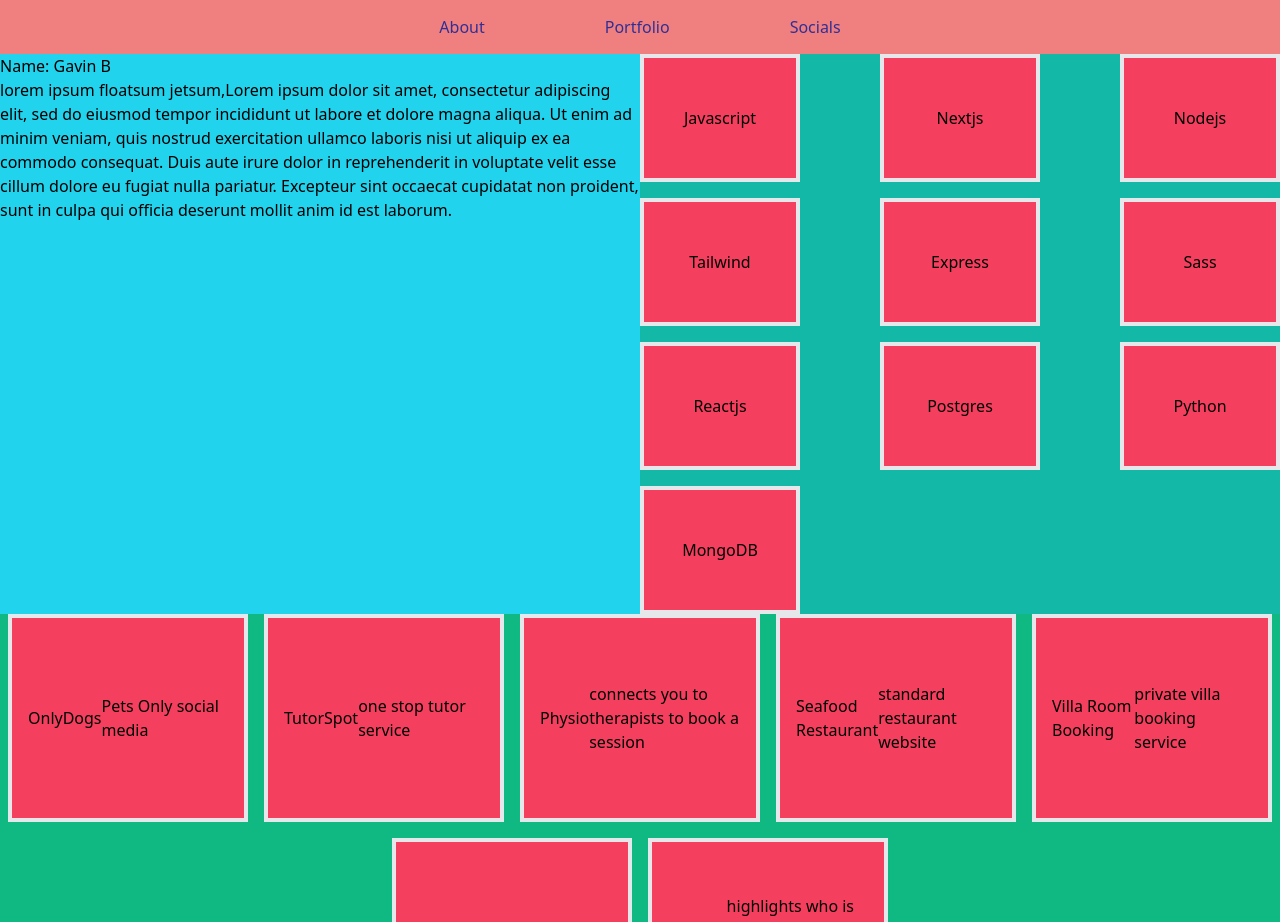
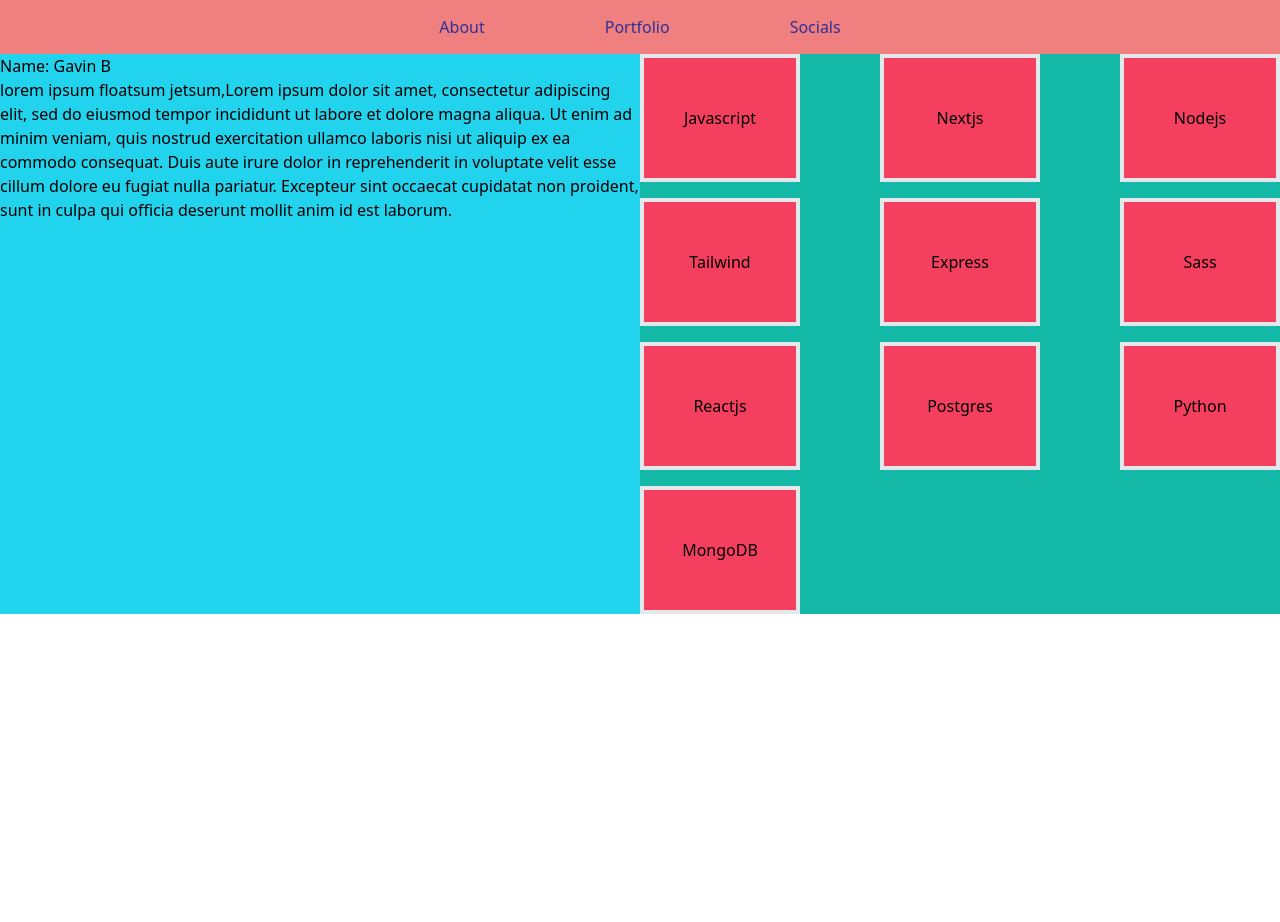
Before and after one commit to cantidosan/home-app, a Next.js app: page /about in a window 1280 px wide. Shown: the top 922 px of the page. After the commit the page ends 800 px from the top, so only its background shows below. Built offline with nearby package versions, Linux system fonts and the light colour scheme.

Commit message:
connected all components with context

```diff
--- a/Contexts/LangaugeContext.js
+++ b/Contexts/LangaugeContext.js
@@ -1,9 +1,13 @@
-import React, { useContext, useState } from "react";
+import React, { useContext } from "react";
 
 
 
 const LanguageContext = React.createContext();
 
+
+
+
+
 export const useLanguages = () => useContext(LanguageContext)
 
 export default LanguageContext;
--- a/components/LanguageInfo.js
+++ b/components/LanguageInfo.js
@@ -6,16 +6,20 @@
 export default function LanguageInfo(props) {
 
 
+
+
     const [isSelected, setIsSelected] = useState(false);
 
 
     const handleClick = (event) => {
 
-        console.log(props)
+        /* console.log(props)
         console.log("click");
-        console.log(event);
+        console.log(event); */
 
         setIsSelected(!isSelected)
+
+        props.onClick(props.lang.label, !isSelected)
 
     }
 
@@ -23,7 +27,7 @@
 
         <div className={`flex basis-40  justify-center items-center
                         box-border h-32  p-4 border-4 bg-rose-500
-                        hover:bg-rose-300 cursor:pointer hover:scale-110 ${isSelected ? "scale-90 bg-cyan-700" : ""} `}>
+                        hover:bg-rose-300 cursor-pointer hover:scale-110 ${isSelected ? "scale-90 bg-cyan-700" : ""} `}>
 
             <a onClick={handleClick}>
 
--- a/components/LanguageList.js
+++ b/components/LanguageList.js
@@ -1,9 +1,37 @@
-import React from 'react';
+import React, { useContext, useState } from 'react';
 import LanguageInfo from './LanguageInfo';
-
+import LanguageContext from '../Contexts/LangaugeContext';
 
 
 export default function LanguageList(props) {
+
+
+    const { lang, setLangList } = useContext(LanguageContext);
+
+    const handleLanguageClick = (label, isSelected) => {
+
+
+        //console.log(label, isSelected)
+        let newLang = [...lang]
+
+        if (isSelected) {
+
+            //Add the language to the array
+
+            newLang.push(label)
+
+        }
+        else {
+
+            // Check if language  already exists in array and remove it
+            newLang = lang.filter((word) => word !== label);
+
+
+        }
+        setLangList(newLang)
+        //console.log(lang)
+
+    }
 
     const languages = [
         { label: "Javascript", href: "" },
@@ -22,7 +50,7 @@
                         justify-between bg-teal-500 ">
             {languages.map((lang, key) => (
 
-                <LanguageInfo lang={lang} key={key} />
+                <LanguageInfo lang={lang} key={key} onClick={handleLanguageClick} />
 
             ))}
         </div>
--- a/components/ProjectList.js
+++ b/components/ProjectList.js
@@ -1,6 +1,9 @@
-import React from 'react';
+import React, { useContext } from 'react';
 import ProjectInfo from './ProjectInfo';
-import { useLanguages } from '../Contexts/LangaugeContext';
+import LanguageContext, { useLanguages } from '../Contexts/LangaugeContext';
+import _ from 'lodash';
+
+
 
 
 
@@ -8,25 +11,51 @@
 
     const projects = [
 
-        { label: "OnlyDogs", href: "", desc: "Pets Only social media", lang: ["Javascript", "Postgres"] },
-        { label: "TutorSpot", href: "", desc: "one stop tutor service", lang: ["Javascript", "Nextjs", "Tailwind"] },
-        { label: "Physio", href: "", desc: "connects you to therapists to book a session", lang: ["Express", "Python", "Tailwind"] },
-        { label: "Seafood Restaurant", href: "", desc: "standard restaurant website", lang: ["Javascript"] },
-        { label: "Villa Room Booking", href: "", desc: "private villa booking service", lang: ["Express", "Javascript", "Sass"] },
-        { label: "Pot-Whole", href: "", desc: "Map of major pot-holes in an area", lang: ["Nodejs", "Reactjs", "Tailwind"] },
-        { label: "Whoofa", href: "", desc: "highlights who is responsible for a public piece of infrastructure", lang: ["Python", "MongoDB", "Express"] },
+        { label: "OnlyDogs", href: "", desc: "Pets Only social media", langs: ["Javascript", "Postgres"] },
+        { label: "TutorSpot", href: "", desc: "one stop tutor service", langs: ["Javascript", "Nextjs", "Tailwind"] },
+        { label: "Physio", href: "", desc: "connects you to therapists to book a session", langs: ["Express", "Python", "Tailwind"] },
+        { label: "Seafood Restaurant", href: "", desc: "standard restaurant website", langs: ["Javascript"] },
+        { label: "Villa Room Booking", href: "", desc: "private villa booking service", langs: ["Express", "Javascript", "Sass"] },
+        { label: "Pot-Whole", href: "", desc: "Map of major pot-holes in an area", langs: ["Nodejs", "Reactjs", "Tailwind"] },
+        { label: "Whoofa", href: "", desc: "highlights who is responsible for a public piece of infrastructure", langs: ["Python", "MongoDB", "Express"] },
     ];
 
-    ///const [lang,setLangList] =useLanguages();
+    //const [lang, setLangList] = useLanguages();
+
+    const { lang, setLangList } = useContext(LanguageContext);
+
+    console.log(lang)
+
+    const languageMatch = (project, i) => {
 
 
+
+        if ((_.intersection(project.langs, lang).length > 0)) {
+
+
+
+            return < ProjectInfo proj={project} key={i} />
+
+
+        }
+
+
+    }
+
+
+    ///Compare elements of lang array to projects.lang's array
+    ///to only print matches
     return (
         <div className="flex basis-1/2  gap-4 flex-row grow
                     flex-wrap justify-center bg-emerald-500 ">
 
+
+
             {projects.map((project, i) => (
 
-                <ProjectInfo proj={project} key={i} />
+                languageMatch(project, i)
+
+
             ))}
 
         </div>
--- a/package.json
+++ b/package.json
@@ -8,6 +8,7 @@
     "lint": "next lint"
   },
   "dependencies": {
+    "lodash": "^4.17.21",
     "next": "12.0.8",
     "react": "17.0.2",
     "react-dom": "17.0.2"
--- a/pages/_app.js
+++ b/pages/_app.js
@@ -1,19 +1,19 @@
 import Layout from '../components/Layout'
 import '../styles/globals.css'
 import LanguageContext from '../Contexts/LangaugeContext'
-import { useState } from 'react'
+import { useContext, useState } from 'react'
 
 
 
 function MyApp({ Component, pageProps }) {
 
-  const [langList, setLangList] = useState();
-
+  //const [lang, setLangList] = useContext(LanguageContext);
+  const [lang, setLangList] = useState([]);
 
 
 
   return (
-    <LanguageContext.Provider value={langList, setLangList} >
+    <LanguageContext.Provider value={{ lang, setLangList }} >
       <Layout>
         <Component {...pageProps} />
       </Layout>
```
Also changed, not shown: 1 other file (tests, documents, lock files or other folders).
